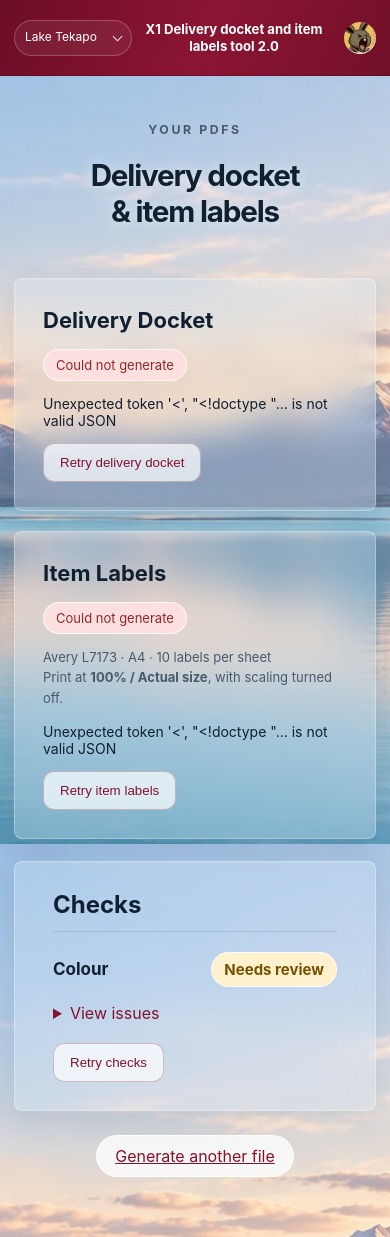
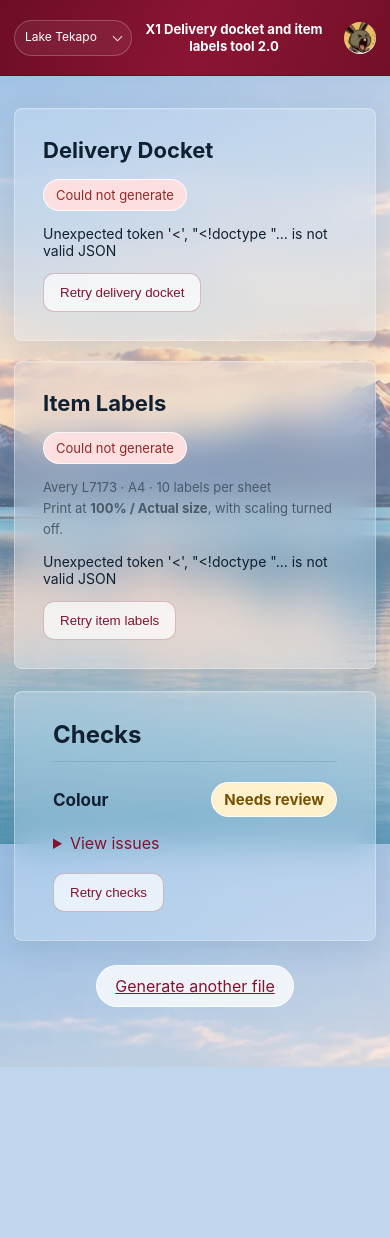
Before and after one commit to leibo314-dotcom/x1-despatch-label-toolkit, a Flask app: template templates/result.html in a window 390 px wide. After the commit the page ends 1067 px from the top, so only its background shows below. Run offline with Flask 3, Linux system fonts and the light colour scheme; the template is opened without the code that fills it, so the values that code supplies are empty.

Commit message:
Simplify result page header and move output cards upward

```diff
--- a/public/styles.css
+++ b/public/styles.css
@@ -182,6 +182,10 @@ body[data-page="upload"] .flash-list {
   margin: 0 auto;
 }
 
+body[data-page="result"] .shell {
+  padding-top: 64px;
+}
+
 @media (max-width: 720px) {
   body[data-page="upload"] {
     --upload-banner-height: 76px;
@@ -189,6 +193,10 @@ body[data-page="upload"] .flash-list {
 
   body[data-page="upload"] .flash-list {
     width: min(606.4px, calc(80vw - 19.2px));
+  }
+
+  body[data-page="result"] .shell {
+    padding-top: 32px;
   }
 }
 
--- a/templates/result.html
+++ b/templates/result.html
@@ -3,7 +3,6 @@
 <title>FMI Delivery PDF — Test</title><script src="/theme.js"></script><link rel="stylesheet" href="/styles.css"></head><body data-page="result">
 {% include '_banner.html' %}
 <main class="shell" data-job="{{ job_id }}">
-<section class="hero"><p class="eyebrow">Your PDFs</p><h1>Delivery docket &amp; item labels</h1><p class="lede">{{ source_name }}</p></section>
 <div class="output-grid">
 {% for key, title, ready, endpoint in [('docket','Delivery Docket',docket_ready,'download'),('labels','Item Labels',labels_ready,'download_labels')] %}
 <section class="card output-card" data-output="{{ key }}" data-ready="{{ 'true' if ready else 'false' }}">
```
